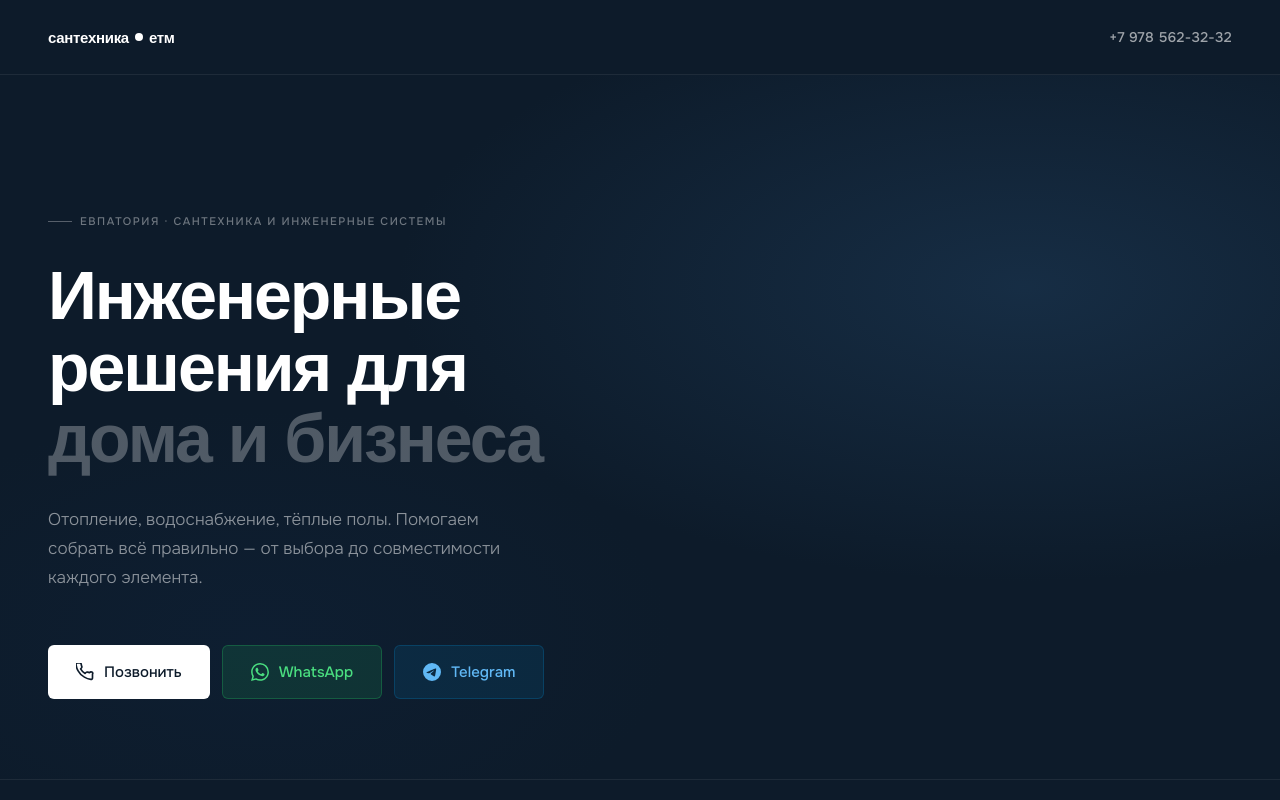
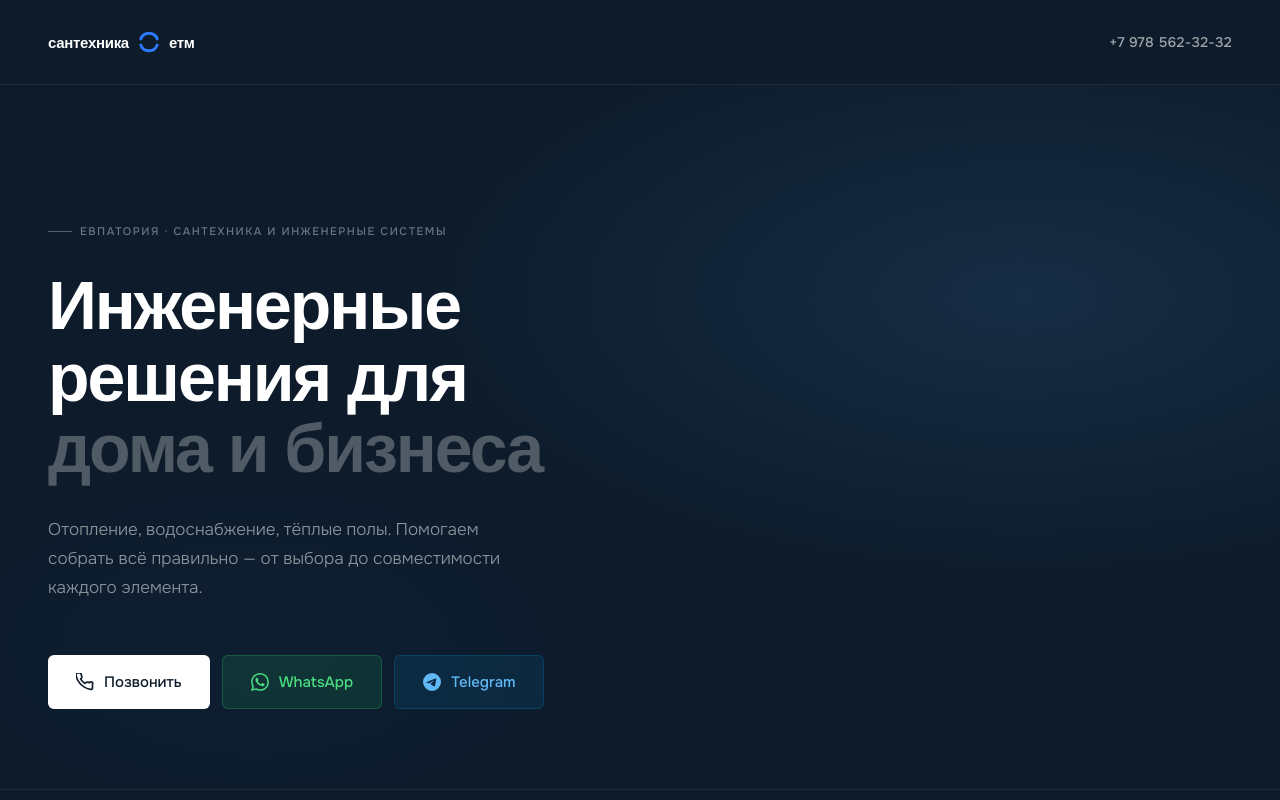
Before and after one commit to abkerimov123-collab/santehnika-etm, a Next.js app: page / in a window 1280 px wide. Shown: the top 800 px of the page. Built offline with nearby package versions, Linux system fonts and the light colour scheme; a web font is replaced by a local one.

Commit message:
Update logo: replace dot with brand circular-arrows icon (#2A7BFF)
Co-Authored-By: Claude Sonnet 4.6 <noreply@anthropic.com>

```diff
--- a/app/globals.css
+++ b/app/globals.css
@@ -3,8 +3,9 @@
 :root {
   --dark: #0D1B2A;
   --mid: #1a2d42;
+  --blue: #2A7BFF;
   --gray: #6B7280;
-  --light: #F5F6F7;
+  --light: #F1F3F5;
   --white: #ffffff;
 }
 
@@ -40,13 +41,20 @@ header {
   align-items: center;
   gap: 6px;
 }
-.logo-dot {
+.logo-icon {
+  color: var(--blue);
+  flex-shrink: 0;
+  display: block;
+  transition: transform 0.55s cubic-bezier(0.4, 0, 0.2, 1);
+}
+.logo:hover .logo-icon {
+  transform: rotate(180deg);
+}
+.footer-copy .logo-icon {
   display: inline-block;
-  width: 8px;
-  height: 8px;
-  border-radius: 50%;
-  background: var(--white);
-  flex-shrink: 0;
+  vertical-align: middle;
+  margin: 0 2px -1px;
+  opacity: 0.5;
 }
 .header-phone {
   font-size: 14px;
--- a/app/page.tsx
+++ b/app/page.tsx
@@ -1,7 +1,26 @@
 import dynamic from 'next/dynamic'
-import Image from 'next/image'
 
 const YandexMap = dynamic(() => import('./YandexMap'), { ssr: false })
+
+function LogoIcon({ size = 24 }: { size?: number }) {
+  return (
+    <svg
+      width={size}
+      height={size}
+      viewBox="0 0 32 32"
+      fill="none"
+      aria-hidden="true"
+      className="logo-icon"
+    >
+      {/* Top arc — clockwise from left-above to right-above, through top */}
+      <path d="M 6.6 12.58 A 10 10 0 0 1 25.4 12.58" stroke="currentColor" strokeWidth="3.2" strokeLinecap="round" />
+      <polygon points="25.4,12.58 25.72,8.20 22.34,9.44" fill="currentColor" />
+      {/* Bottom arc — clockwise from right-below to left-below, through bottom */}
+      <path d="M 25.4 19.42 A 10 10 0 0 1 6.6 19.42" stroke="currentColor" strokeWidth="3.2" strokeLinecap="round" />
+      <polygon points="6.6,19.42 6.28,23.80 9.66,22.56" fill="currentColor" />
+    </svg>
+  )
+}
 
 const PHONE = '+79785623232'
 const PHONE_DISPLAY = '+7 978 562-32-32'
@@ -49,7 +68,7 @@ export default function Home() {
       {/* HEADER */}
       <header>
         <a href="#" className="logo">
-          сантехника <span className="logo-dot" /> етм
+          сантехника <LogoIcon size={28} /> етм
         </a>
         <a href={`tel:${PHONE}`} className="header-phone">{PHONE_DISPLAY}</a>
       </header>
@@ -227,7 +246,9 @@ export default function Home() {
 
       {/* FOOTER */}
       <footer>
-        <div className="footer-copy">© 2026 сантехника • етм · Евпатория</div>
+        <div className="footer-copy">
+          © 2026 сантехника <LogoIcon size={14} /> етм · Евпатория
+        </div>
         <div className="footer-hours">Пн–Пт 9:00–18:00 · Сб 9:00–15:00</div>
       </footer>
     </>
```
